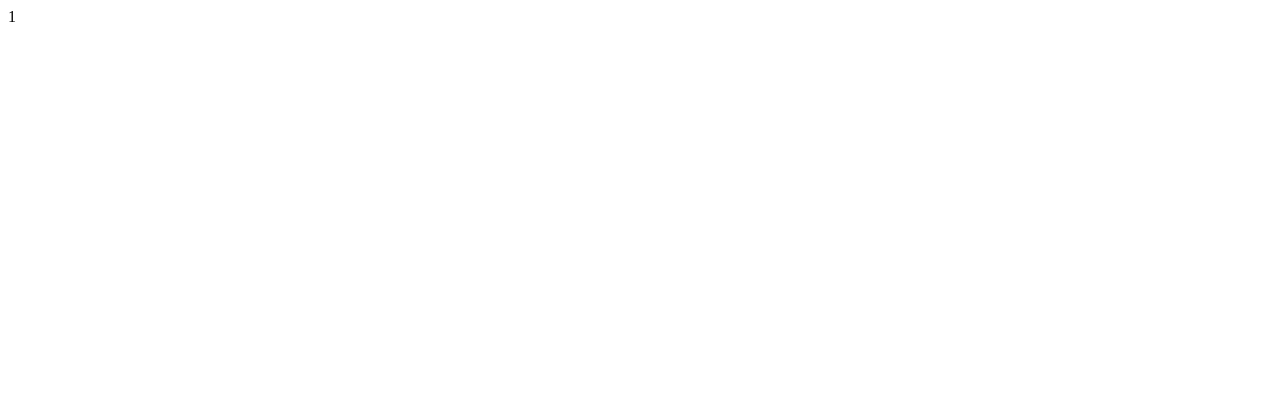
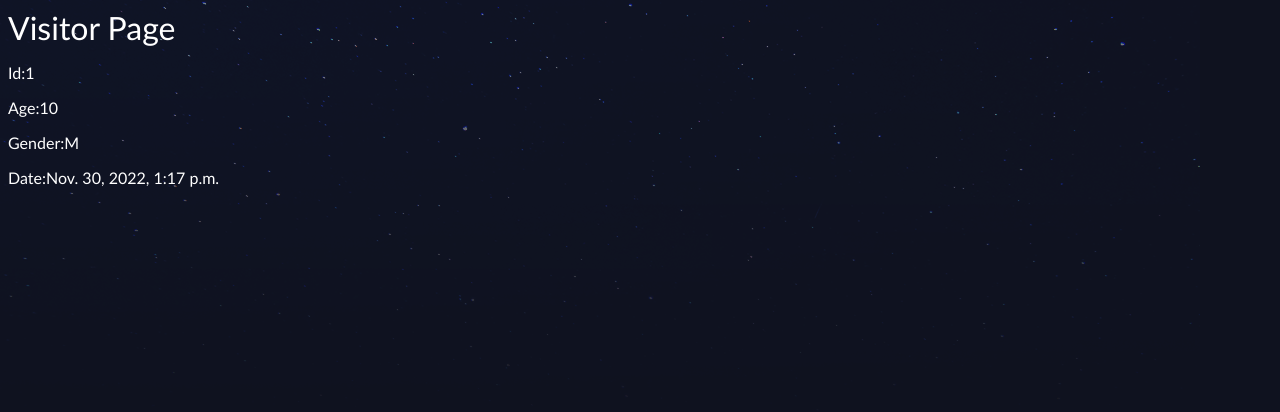
Before and after one commit to usuajiayako/DataScienceWeek9, a Django app: page /visitors/1/ in a window 1280 px wide. Before the commit the part shown is almost empty. Shown: the top 412 px of the page. Run offline with Django 4.2, Linux system fonts and the light colour scheme; data comes from the database, SQL or seed files in the repository.

Commit message:
visitor detail template

```diff
--- /dev/null
+++ b/visitor_analysis/visitors/templates/visitors/visitor_detail.html
@@ -0,0 +1,13 @@
+{% extends 'base_layout.html' %}
+
+{% block content %}
+<div class="visitor-detail">
+    <div class="visitor">
+        <p>Id:{{visitor.id}}</p>
+        <p>Age:{{visitor.age}}</p>
+        <p>Gender:{{visitor.gender}}</p>
+        <p>Date:{{visitor.date}}</p>
+    </div>
+</div>
+
+{% endblock%}
--- a/visitor_analysis/visitors/templates/visitors/visitors.html
+++ b/visitor_analysis/visitors/templates/visitors/visitors.html
@@ -5,7 +5,7 @@
     <div class="visitors">
         {% for visitor in visitors %}
         <div class="visitor">
-            <p>Id:{{visitor.id}}</p>
+            <p><a href="/visitors/{{visitor.id}}">Id:{{visitor.id}}</a></p>
             <p>Age:{{visitor.age}}</p>
             <p>Gender:{{visitor.gender}}</p>
             <p>Date:{{visitor.date}}</p>
--- a/visitor_analysis/visitors/views.py
+++ b/visitor_analysis/visitors/views.py
@@ -8,4 +8,6 @@
     return render(request, 'visitors/visitors.html', {'visitors':visitors})
 
 def visitor_detail(request, id):
-    return HttpResponse(id)
+    # return HttpResponse(id)
+    visitor = Visitor.objects.get(id=id)
+    return render(request, 'visitors/visitor_detail.html', {'visitor':visitor})
```
